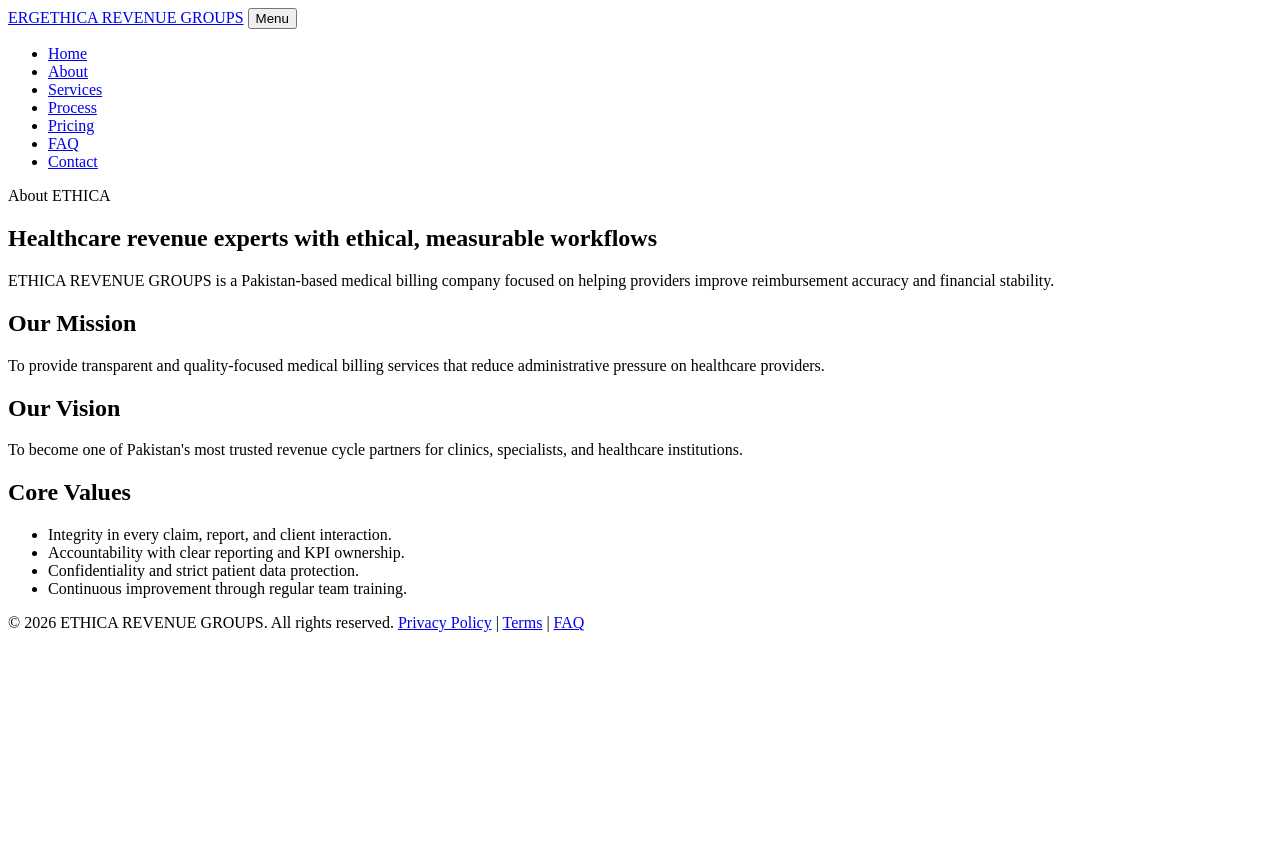
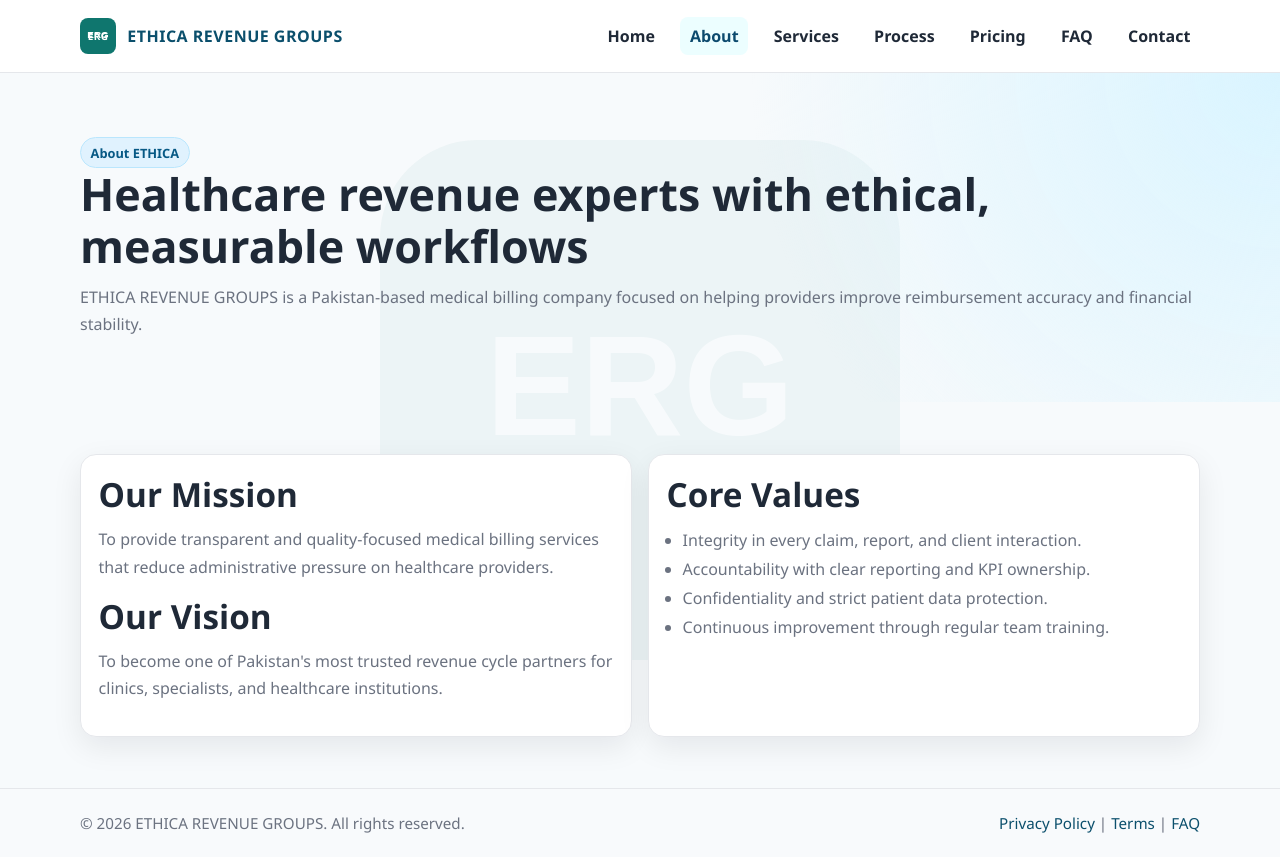
Before and after one commit to usama203rb-netizen/ethica-website, a website: page about.html in a window 1280 px wide. Before the commit the page ends 800 px from the top, so only its background shows below. Drawn offline with Linux system fonts and the light colour scheme; the site is published under a folder, as on GitHub Pages, so addresses that start at the root find nothing.

Commit message:
Add files via upload

```diff
--- a/about.html
+++ b/about.html
@@ -26,8 +26,8 @@
       content="Learn about ETHICA REVENUE GROUPS — healthcare revenue experts delivering ethical, measurable medical billing workflows for US providers."
     />
     <meta name="twitter:image" content="https://ethicarevenuegroups.com/logo.svg" />
-    <link rel="stylesheet" href="/styles.css" />
-    <link rel="icon" href="/logo.svg" type="image/svg+xml" />
+    <link rel="stylesheet" href="styles.css" />
+    <link rel="icon" href="logo.svg" type="image/svg+xml" />
     <script type="application/ld+json">
       {
         "@context": "https://schema.org",
@@ -46,17 +46,17 @@
   <body>
     <header class="site-header">
       <div class="container header-wrap">
-        <a class="brand" href="/"><span class="logo-mark">ERG</span><span>ETHICA REVENUE GROUPS</span></a>
+        <a class="brand" href="index.html"><span class="logo-mark">ERG</span><span>ETHICA REVENUE GROUPS</span></a>
         <button class="menu-btn" type="button">Menu</button>
         <nav class="nav">
           <ul>
-            <li><a href="/">Home</a></li>
-            <li><a class="active" href="/about">About</a></li>
-            <li><a href="/services">Services</a></li>
-            <li><a href="/process">Process</a></li>
-            <li><a href="/pricing">Pricing</a></li>
-            <li><a href="/faq">FAQ</a></li>
-            <li><a href="/contact">Contact</a></li>
+            <li><a href="index.html">Home</a></li>
+            <li><a class="active" href="about.html">About</a></li>
+            <li><a href="services.html">Services</a></li>
+            <li><a href="process.html">Process</a></li>
+            <li><a href="pricing.html">Pricing</a></li>
+            <li><a href="faq.html">FAQ</a></li>
+            <li><a href="contact.html">Contact</a></li>
           </ul>
         </nav>
       </div>
@@ -104,9 +104,9 @@
     <footer class="site-footer">
       <div class="container footer-wrap">
         <span>© 2026 ETHICA REVENUE GROUPS. All rights reserved.</span>
-        <span><a href="/privacy">Privacy Policy</a> | <a href="/terms">Terms</a> | <a href="/faq">FAQ</a></span>
+        <span><a href="privacy.html">Privacy Policy</a> | <a href="terms.html">Terms</a> | <a href="faq.html">FAQ</a></span>
       </div>
     </footer>
-    <script src="/script.js"></script>
+    <script src="script.js"></script>
   </body>
 </html>
--- a/styles.css
+++ b/styles.css
@@ -32,7 +32,7 @@ body::before {
   content: "";
   position: fixed;
   inset: 0;
-  background: url("/logo.svg") center/520px no-repeat;
+  background: url("logo.svg") center/520px no-repeat;
   opacity: 0.045;
   z-index: 0;
   pointer-events: none;
@@ -82,11 +82,14 @@ a {
   width: 36px;
   height: 36px;
   border-radius: 8px;
-  background: url("/logo.svg") center/cover no-repeat;
-  color: transparent;
   display: grid;
   place-items: center;
-  font-size: 0;
+  font-size: 0.62rem;
+  font-weight: 800;
+  letter-spacing: 0.35px;
+  color: #ffffff;
+  background: #0f766e url("logo.svg") center/cover no-repeat;
+  flex-shrink: 0;
 }
 
 .menu-btn {
```
Also changed, not shown: contact.html (+12 -12 lines), faq.html (+12 -12 lines), index.html (+16 -16 lines), pricing.html (+12 -12 lines), privacy.html (+12 -12 lines), process.html (+12 -12 lines), services.html (+12 -12 lines), terms.html (+12 -12 lines).
